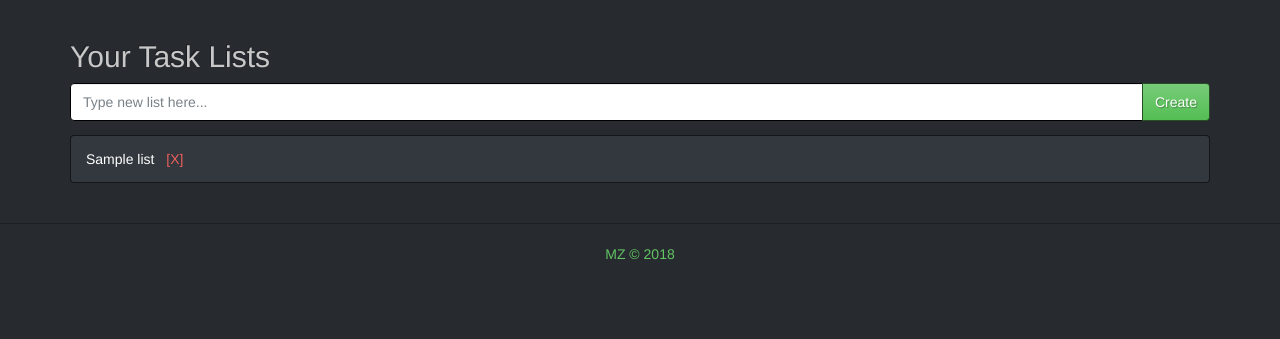
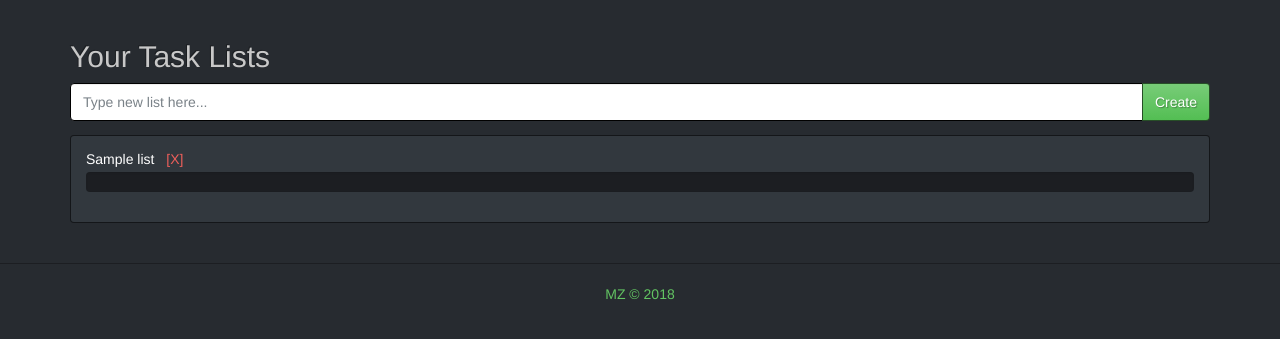
Before and after one commit to mzwae/ci-todo, a CodeIgniter app: page /ci-todo/index.php/lists/index in a window 1280 px wide. Shown: the part 52-391 px from the top of the page. Run offline with CodeIgniter, Linux system fonts and the light colour scheme; the visitor is signed in with stand-in values (Sample User, id 1); tables that the repository leaves empty or names only in its code hold one stand-in row (values such as "Sample post"); data that the repository does not hold is empty.

Commit message:
added tasks progress view

```diff
--- a/application/views/lists/index.php
+++ b/application/views/lists/index.php
@@ -14,14 +14,21 @@
 <?php echo form_close(); ?>
 
 <ul class="list-group">
-  <?php foreach($lists as $list): ?>
+  <?php foreach ($lists as $list): ?>
     <li class="list-group-item">
       <a href="<?=base_url('tasks/index/'.$list['list_id'])?>">
         <?=$list['list_name']?>
       </a>
+
       <form class="list-delete" action="lists/delete/<?=$list['list_id']?>" method="post">
           <input type="submit" value="[X]" class="btn-link text-danger">
-        </form>
+      </form>
+
+      <div class="progress">
+        <div class="progress-bar progress-bar-striped active" role="progressbar" aria-valuenow="<?=$tasks_progress?>" aria-valuemin="0"   aria-valuemax="100" style="width:<?=$tasks_progress?>">
+            <?=$tasks_progress?>
+          </div>
+        </div>
 
     </li>
   <?php endforeach; ?>
```
